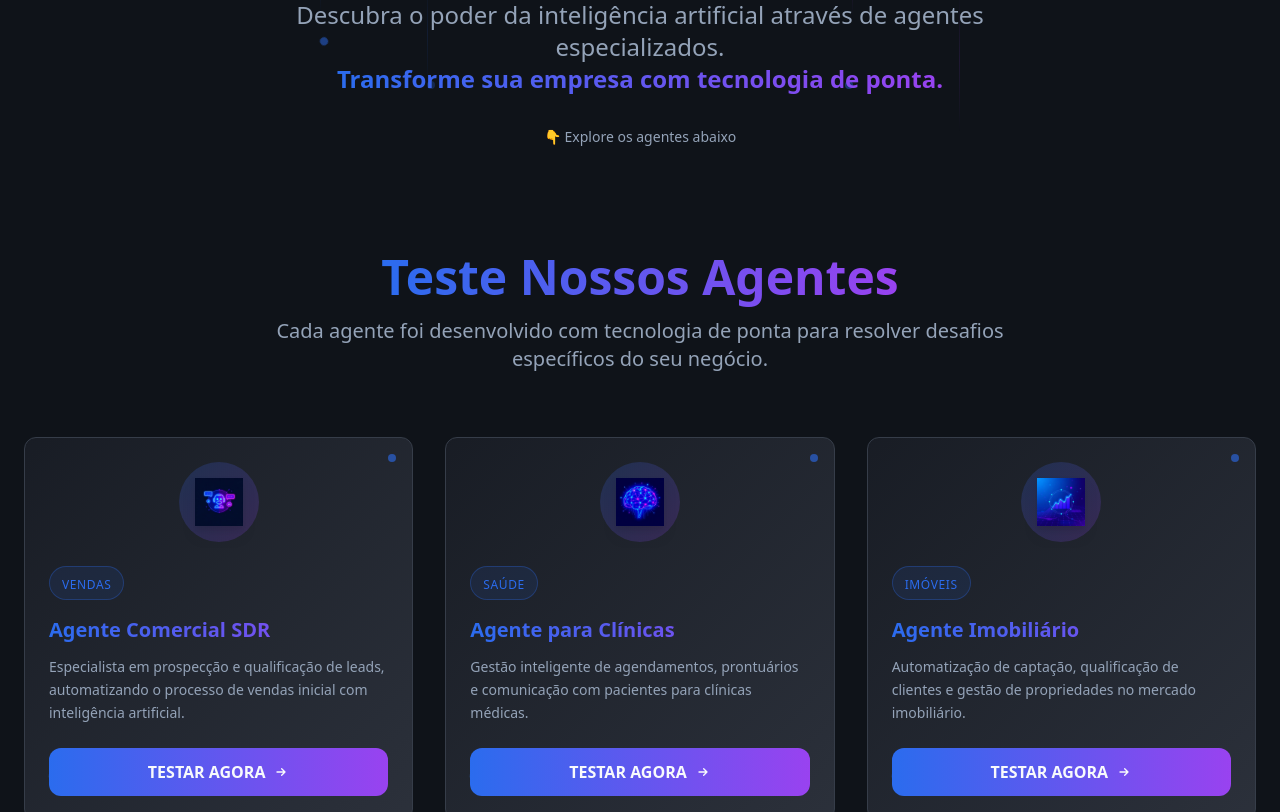
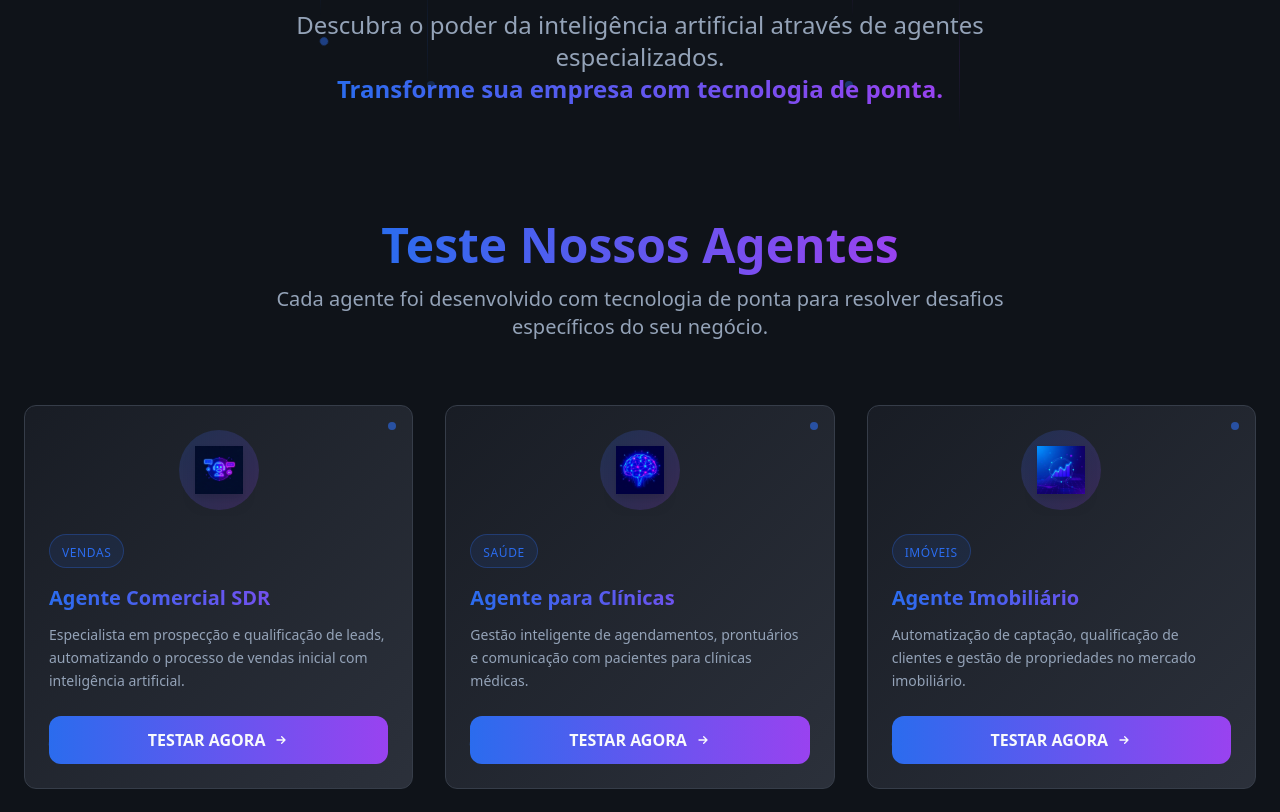
Before and after one commit to wegrowupsolutions/seuagenteai_pv_multiagentes, a React (Vite) app: page / in a window 1280 px wide. Shown: the part 288-1100 px from the top of the page. Built offline with nearby package versions, Linux system fonts and the light colour scheme.

Commit message:
Remove explore agents text
Remove the text "👇 Explore os agentes abaixo" from the page.

```diff
--- a/src/components/AgentsGrid.tsx
+++ b/src/components/AgentsGrid.tsx
@@ -100,7 +100,7 @@ const AgentsGrid = () => {
   };
 
   return (
-    <div className="py-16 px-6">
+    <div className="py-8 px-6">
       <div className="max-w-7xl mx-auto">
         {/* Section Title */}
         <div className="text-center mb-16">
--- a/src/components/Hero.tsx
+++ b/src/components/Hero.tsx
@@ -30,12 +30,6 @@ const Hero = () => {
           <span className="text-gradient font-semibold">Transforme sua empresa com tecnologia de ponta.</span>
         </p>
 
-        {/* CTA Section */}
-        <div className="flex flex-col sm:flex-row items-center justify-center gap-4">
-          <div className="text-sm text-muted-foreground">
-            👇 Explore os agentes abaixo
-          </div>
-        </div>
       </div>
 
       {/* Animated Background Orbs */}
```
